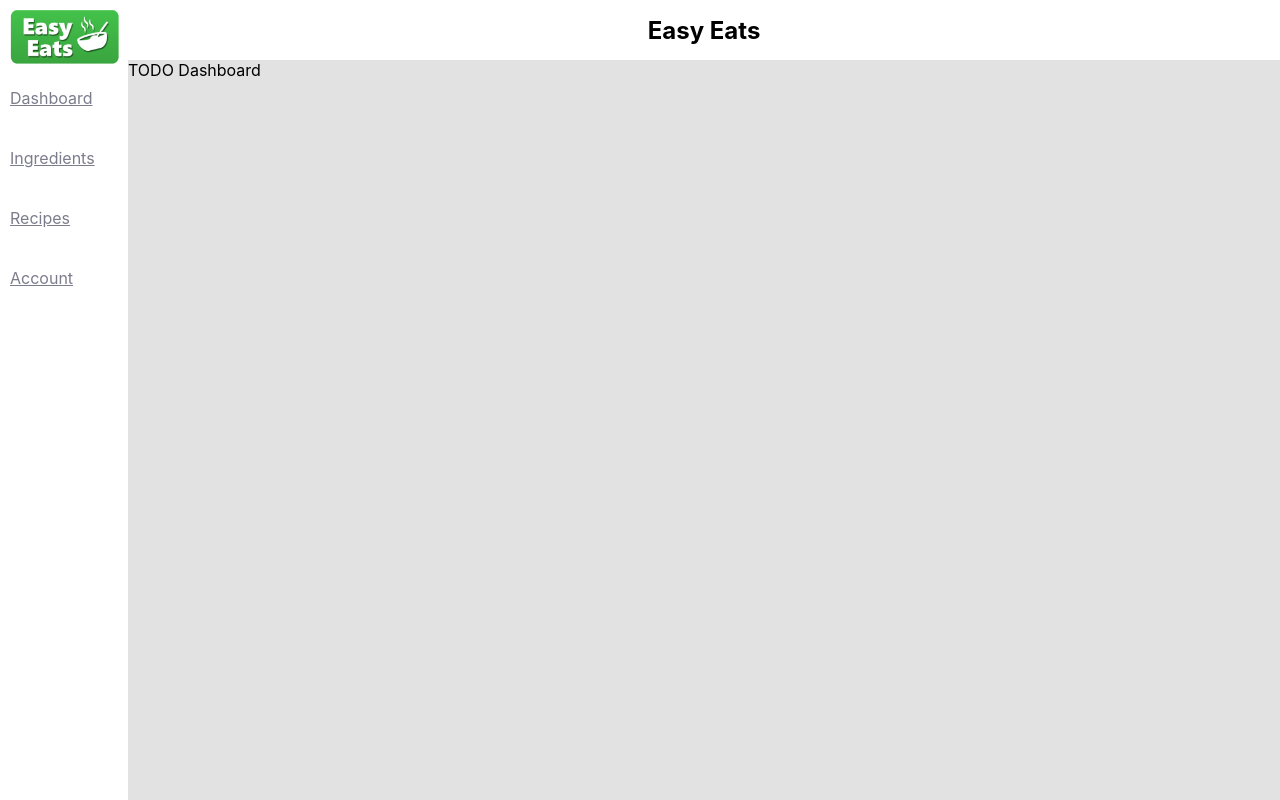
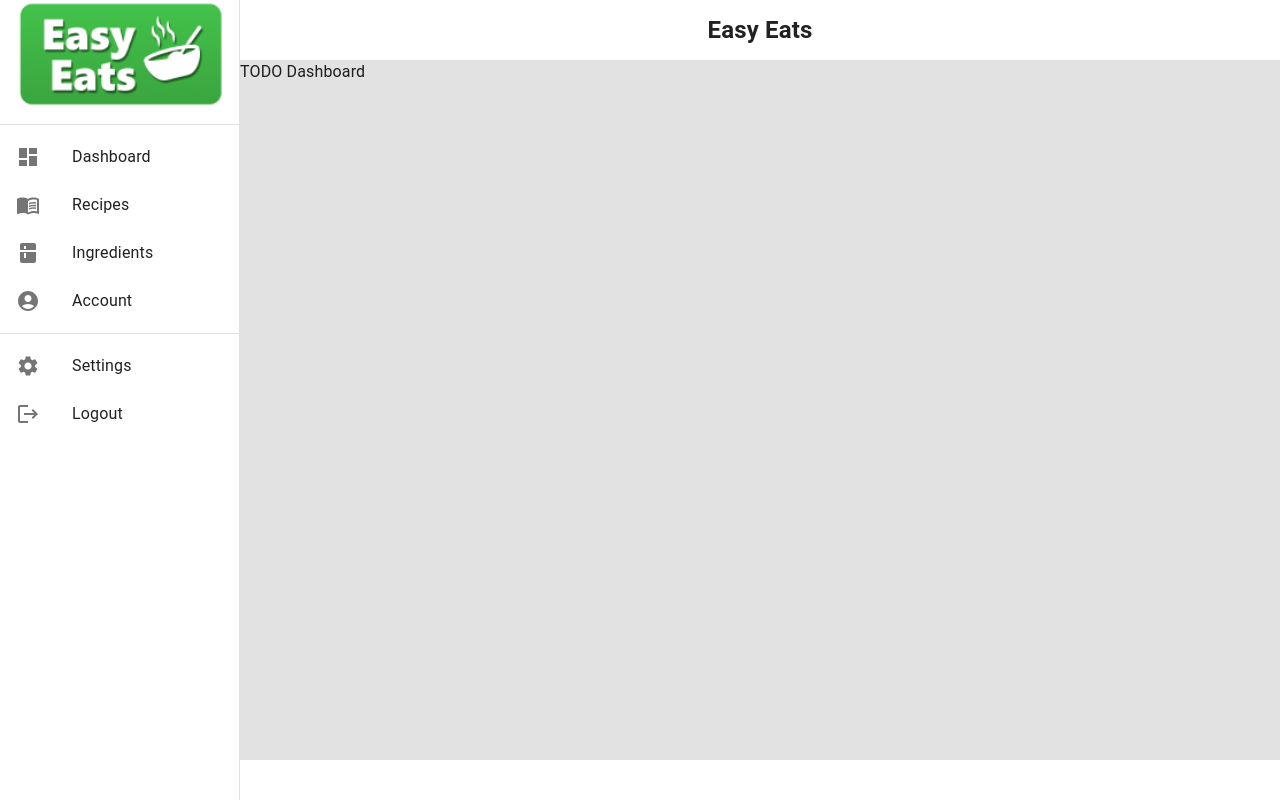
Before and after one commit to JakobPaulsson/EasyEats, a React (Create React App) app in the folder app/: page / in a window 1280 px wide. Built offline with nearby package versions, Linux system fonts and the light colour scheme.

Commit message:
Sidebar, search

```diff
--- a/app/package.json
+++ b/app/package.json
@@ -5,6 +5,7 @@
   "dependencies": {
     "@emotion/react": "^11.11.1",
     "@emotion/styled": "^11.11.0",
+    "@mui/icons-material": "^5.14.16",
     "@mui/material": "^5.14.17",
     "@testing-library/jest-dom": "^5.17.0",
     "@testing-library/react": "^13.4.0",
--- a/app/src/components/Search.js
+++ b/app/src/components/Search.js
@@ -1,10 +1,17 @@
 import { React, useState } from "react";
-import axios from "axios";
+import Paper from "@mui/material/Paper";
+import InputBase from "@mui/material/InputBase";
+import Divider from "@mui/material/Divider";
+import IconButton from "@mui/material/IconButton";
+import MenuIcon from "@mui/icons-material/Menu";
+import SearchIcon from "@mui/icons-material/Search";
+import DirectionsIcon from "@mui/icons-material/Directions";
 
 function Search({ currentSearch, handleSearch }) {
   const [searchValue, setSearchValue] = useState(currentSearch);
 
   const handleSubmit = async (event) => {
+    console.log(event);
     event.preventDefault();
     handleSearch({ searchValue });
   };
@@ -13,12 +20,28 @@ function Search({ currentSearch, handleSearch }) {
     setSearchValue(event.target.value);
   };
   return (
-    <div className="searchWrapper">
-      <form onSubmit={handleSubmit}>
-        <input type="text" value={searchValue} onChange={handleChange} />
-        <button type="submit">Search</button>
-      </form>{" "}
-    </div>
+    <Paper
+      component="form"
+      onSubmit={handleSubmit}
+      sx={{ p: "2px 4px", display: "flex", alignItems: "center", width: 400 }}
+    >
+      <InputBase
+        sx={{ ml: 1, flex: 1 }}
+        placeholder="Search Recipes"
+        inputProps={{ "aria-label": "search google maps" }}
+        value={searchValue}
+        onChange={(event) => handleChange(event)}
+      />
+      <Divider sx={{ height: 28, m: 0.5 }} orientation="vertical" />
+      <IconButton
+        onClick={(event) => handleSubmit(event)}
+        type="button"
+        sx={{ p: "10px" }}
+        aria-label="search"
+      >
+        <SearchIcon />
+      </IconButton>
+    </Paper>
   );
 }
 
--- a/app/src/components/Sidebar.js
+++ b/app/src/components/Sidebar.js
@@ -1,27 +1,100 @@
-import "./Sidebar.css";
+import * as React from "react";
+import Box from "@mui/material/Box";
+import Drawer from "@mui/material/Drawer";
+import CssBaseline from "@mui/material/CssBaseline";
+import AppBar from "@mui/material/AppBar";
 import logo from "../img/logo.png";
-import { Link } from "react-router-dom";
+import Toolbar from "@mui/material/Toolbar";
+import List from "@mui/material/List";
+import Typography from "@mui/material/Typography";
+import Divider from "@mui/material/Divider";
+import ListItem from "@mui/material/ListItem";
+import ListItemButton from "@mui/material/ListItemButton";
+import ListItemIcon from "@mui/material/ListItemIcon";
+import ListItemText from "@mui/material/ListItemText";
 
-function Sidebar({ setCurrentPage }) {
+import SettingsIcon from "@mui/icons-material/Settings";
+import LogoutIcon from "@mui/icons-material/Logout";
+import DashboardIcon from "@mui/icons-material/Dashboard";
+import MenuBookIcon from "@mui/icons-material/MenuBook";
+import KitchenIcon from "@mui/icons-material/Kitchen";
+import AccountCircleIcon from "@mui/icons-material/AccountCircle";
+
+import { useNavigate } from "react-router-dom";
+
+const drawerWidth = 240;
+const sideBarRoutes = {
+  Dashboard: "/dashboard",
+  Ingredients: "/ingredients",
+  Recipes: "/recipes/page/1",
+  Account: "/account",
+};
+
+const sideBarIcons = {
+  Dashboard: <DashboardIcon />,
+  Recipes: <MenuBookIcon />,
+  Ingredients: <KitchenIcon />,
+  Account: <AccountCircleIcon />,
+};
+
+export default function Sidebar() {
+  const navigate = useNavigate();
+  const handleSideBarClick = (event) => {
+    const path = event.target.innerText;
+    navigate(sideBarRoutes[path]);
+  };
+
   return (
-    <div className="sidebar">
-      <img className="logo" src={logo}></img>
-      <div className="sidebarButtonContainer">
-        <Link to="/dashboard" className="sidebarButton">
-          Dashboard{" "}
-        </Link>
-        <Link to="/ingredients" className="sidebarButton">
-          Ingredients{" "}
-        </Link>
-        <Link to={`recipes/page/1`} className="sidebarButton">
-          Recipes
-        </Link>
-        <Link to="/account" className="sidebarButton">
-          Account
-        </Link>
-      </div>
-    </div>
+    <Box sx={{ display: "flex" }}>
+      <CssBaseline />
+      <AppBar
+        position="fixed"
+        sx={{ width: `calc(100% - ${drawerWidth}px)`, ml: `${drawerWidth}px` }}
+      ></AppBar>
+      <Drawer
+        sx={{
+          width: drawerWidth,
+          flexShrink: 0,
+          "& .MuiDrawer-paper": {
+            width: drawerWidth,
+            boxSizing: "border-box",
+          },
+        }}
+        variant="permanent"
+        anchor="left"
+      >
+        <img src={logo} alt="logo" />
+        <Divider />
+        <List>
+          {["Dashboard", "Recipes", "Ingredients", "Account"].map(
+            (text, index) => (
+              <ListItem key={text} disablePadding>
+                <ListItemButton
+                  onClick={(event) => {
+                    handleSideBarClick(event);
+                  }}
+                >
+                  <ListItemIcon>{sideBarIcons[text]}</ListItemIcon>
+                  <ListItemText primary={text} />
+                </ListItemButton>
+              </ListItem>
+            ),
+          )}
+        </List>
+        <Divider />
+        <List>
+          {["Settings", "Logout"].map((text, index) => (
+            <ListItem key={text} disablePadding>
+              <ListItemButton>
+                <ListItemIcon>
+                  {index % 2 === 0 ? <SettingsIcon /> : <LogoutIcon />}
+                </ListItemIcon>
+                <ListItemText primary={text} />
+              </ListItemButton>
+            </ListItem>
+          ))}
+        </List>
+      </Drawer>
+    </Box>
   );
 }
-
-export default Sidebar;
--- a/app/src/screens/Recipes.css
+++ b/app/src/screens/Recipes.css
@@ -17,16 +17,8 @@ code {
   flex-direction: column;
   align-items: center;
   padding: 20px;
-  row-gap: 80px;
+  row-gap: 40px;
   justify-content: space-between;
-}
-
-.button {
-  padding: 0px;
-  width: 100px;
-  height: 40px;
-  border-radius: 10px;
-  border: 1px solid black;
 }
 
 .button:hover {
@@ -38,7 +30,6 @@ code {
   display: flex;
   align-items: center;
   justify-content: center;
-  column-gap: 45px;
   width: 100%;
 }
 
--- a/app/src/screens/Recipes.js
+++ b/app/src/screens/Recipes.js
@@ -1,17 +1,17 @@
 import axios from "axios";
-import "./Recipes.css";
+import styles from "./Recipes.css";
 import { useState, useEffect, useRef } from "react";
 import { useNavigate, useParams, useSearchParams } from "react-router-dom";
 import { fetchRecipes, fetchSearchResults } from "../services/RecipeService";
-import Card from '@mui/material/Card';
-import CardActions from '@mui/material/CardActions';
-import CardContent from '@mui/material/CardContent';
-import CardMedia from '@mui/material/CardMedia';
-import Button from '@mui/material/Button';
-import Typography from '@mui/material/Typography';
-import { CardActionArea } from '@mui/material';
-import { Pagination} from "@mui/material";
-import PaginationItem from '@mui/material/PaginationItem';
+import Card from "@mui/material/Card";
+import CardActions from "@mui/material/CardActions";
+import CardContent from "@mui/material/CardContent";
+import CardMedia from "@mui/material/CardMedia";
+import Button from "@mui/material/Button";
+import Typography from "@mui/material/Typography";
+import { CardActionArea } from "@mui/material";
+import { Pagination } from "@mui/material";
+import PaginationItem from "@mui/material/PaginationItem";
 import Recipe from "../components/Recipe.js";
 import Search from "../components/Search";
 function Recipes() {
@@ -22,7 +22,7 @@ function Recipes() {
   const ingredients = ["milk", "egg"]; // This should be dynamic based on user input
   const [recipes, setRecipes] = useState([]);
   const [currentRecipe, setCurrentRecipe] = useState(null);
-  const [search, setSearch] = useState(searchParams.get("search") || " ");
+  const [search, setSearch] = useState(searchParams.get("search") || "");
   const navigate = useNavigate();
 
   useEffect(() => {
@@ -46,7 +46,7 @@ function Recipes() {
   };
 
   const recipeElements2 = recipes.map((recipe) => (
-      <Card variant = 'outlined' sx = {{maxWidth: 245}}>
+    <Card variant="outlined" sx={{ maxWidth: 245 }}>
       <CardActionArea>
         <CardMedia
           sx={{ height: 140, color: "black" }}
@@ -68,7 +68,7 @@ function Recipes() {
         </CardActions>
       </CardActionArea>
     </Card>
-  ))
+  ));
 
   const recipeElements = recipes.map((recipe) => (
     <div key={recipe.Title} className="card">
@@ -92,7 +92,7 @@ function Recipes() {
       if (!search) {
         navigate(`/recipes/page/${page}`);
       } else {
-        if (searchCount / page> 8)
+        if (searchCount / page > 8)
           navigate(`/recipes/page/${page}?search=${page}`);
       }
     }
@@ -110,20 +110,20 @@ function Recipes() {
   return (
     <div className="container">
       <Search
+        className={styles.searchBar}
         string={search}
         page={page}
         currentSearch={search}
         handleSearch={handleSearch}
         key={page}
       ></Search>
-      {searchCount > 0 ?
-
       <div className="buttonNavigationContainer">
-        <Pagination count={Math.floor(searchCount/8)}
+        <Pagination
+          count={Math.floor(searchCount / 8)}
           variant="outlined"
           onChange={handlePageChange}
         />
-      </div> : null}
+      </div>
       {currentRecipe ? (
         <Recipe recipe={currentRecipe} />
       ) : (
```
Also changed, not shown: 1 other file (tests, documents, lock files or other folders). Lines whose indentation alone changed are shown as unchanged.
